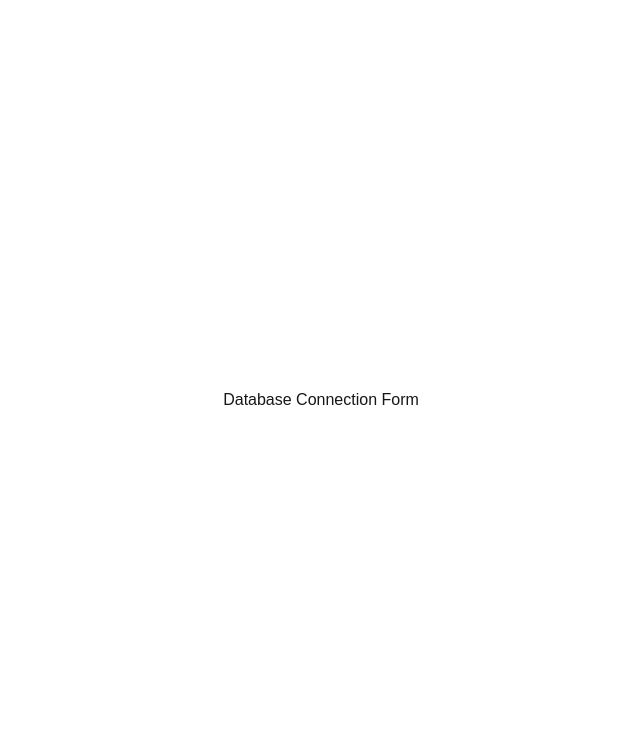
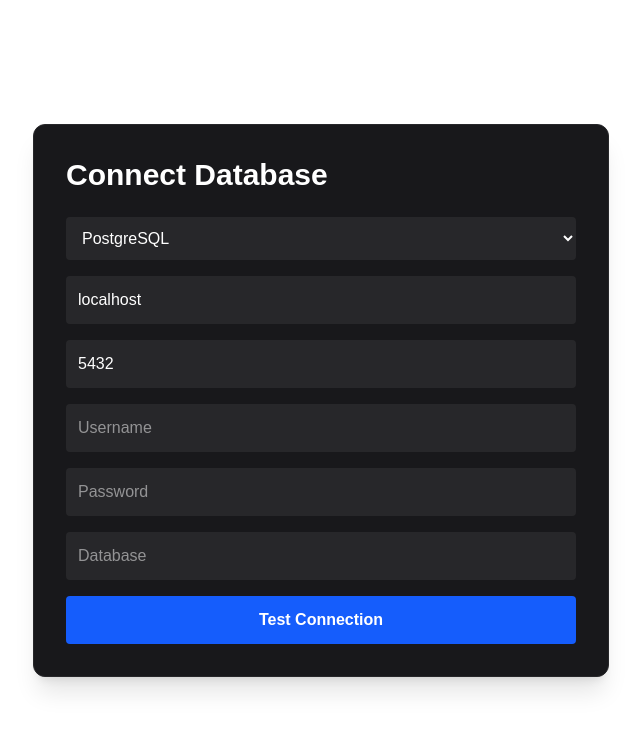
Before and after one commit to keerthan571/sqlpilot, a Next.js app in the folder frontend/: page /connect in a window 1280 px wide. Shown: the top 730 px of the page, without its empty margins (319-959 px from the left). Built offline with nearby package versions, Linux system fonts and the light colour scheme.

Commit message:
implement database connection form UI and API integration

```diff
--- a/frontend/components/DatabaseConnectionForm.tsx
+++ b/frontend/components/DatabaseConnectionForm.tsx
@@ -1,9 +1,131 @@
 "use client";
 
+import { useState } from "react";
+import api from "@/lib/api";
+
 export default function DatabaseConnectionForm() {
+  const [formData, setFormData] = useState({
+    db_type: "postgresql",
+    host: "localhost",
+    port: 5432,
+    username: "",
+    password: "",
+    database: "",
+  });
+
+  const [loading, setLoading] = useState(false);
+  const [response, setResponse] = useState<any>(null);
+
+  const handleChange = (
+    e: React.ChangeEvent<HTMLInputElement | HTMLSelectElement>
+  ) => {
+    setFormData({
+      ...formData,
+      [e.target.name]:
+        e.target.name === "port"
+          ? Number(e.target.value)
+          : e.target.value,
+    });
+  };
+
+  const handleSubmit = async () => {
+    try {
+      setLoading(true);
+
+      const res = await api.post("/api/database/connect", formData);
+
+      setResponse(res.data);
+    } catch (err: any) {
+      setResponse({
+        success: false,
+        message: err.response?.data?.message || err.message,
+      });
+    } finally {
+      setLoading(false);
+    }
+  };
+
   return (
-    <div>
-      Database Connection Form
+    <div className="w-full max-w-xl rounded-xl border border-zinc-800 bg-zinc-900 p-8 shadow-xl">
+
+      <h1 className="mb-6 text-3xl font-bold text-white">
+        Connect Database
+      </h1>
+
+      <div className="space-y-4">
+
+        <select
+          name="db_type"
+          value={formData.db_type}
+          onChange={handleChange}
+          className="w-full rounded bg-zinc-800 p-3 text-white"
+        >
+          <option value="postgresql">PostgreSQL</option>
+          <option value="mysql">MySQL</option>
+          <option value="sqlite">SQLite</option>
+        </select>
+
+        <input
+          name="host"
+          placeholder="Host"
+          value={formData.host}
+          onChange={handleChange}
+          className="w-full rounded bg-zinc-800 p-3 text-white"
+        />
+
+        <input
+          name="port"
+          type="number"
+          value={formData.port}
+          onChange={handleChange}
+          className="w-full rounded bg-zinc-800 p-3 text-white"
+        />
+
+        <input
+          name="username"
+          placeholder="Username"
+          value={formData.username}
+          onChange={handleChange}
+          className="w-full rounded bg-zinc-800 p-3 text-white"
+        />
+
+        <input
+          name="password"
+          type="password"
+          placeholder="Password"
+          value={formData.password}
+          onChange={handleChange}
+          className="w-full rounded bg-zinc-800 p-3 text-white"
+        />
+
+        <input
+          name="database"
+          placeholder="Database"
+          value={formData.database}
+          onChange={handleChange}
+          className="w-full rounded bg-zinc-800 p-3 text-white"
+        />
+
+        <button
+          onClick={handleSubmit}
+          disabled={loading}
+          className="w-full rounded bg-blue-600 p-3 font-semibold text-white hover:bg-blue-700"
+        >
+          {loading ? "Connecting..." : "Test Connection"}
+        </button>
+
+        {response && (
+          <div
+            className={`rounded p-4 ${
+              response.success
+                ? "bg-green-900 text-green-300"
+                : "bg-red-900 text-red-300"
+            }`}
+          >
+            {response.message}
+          </div>
+        )}
+      </div>
     </div>
   );
 }
```
